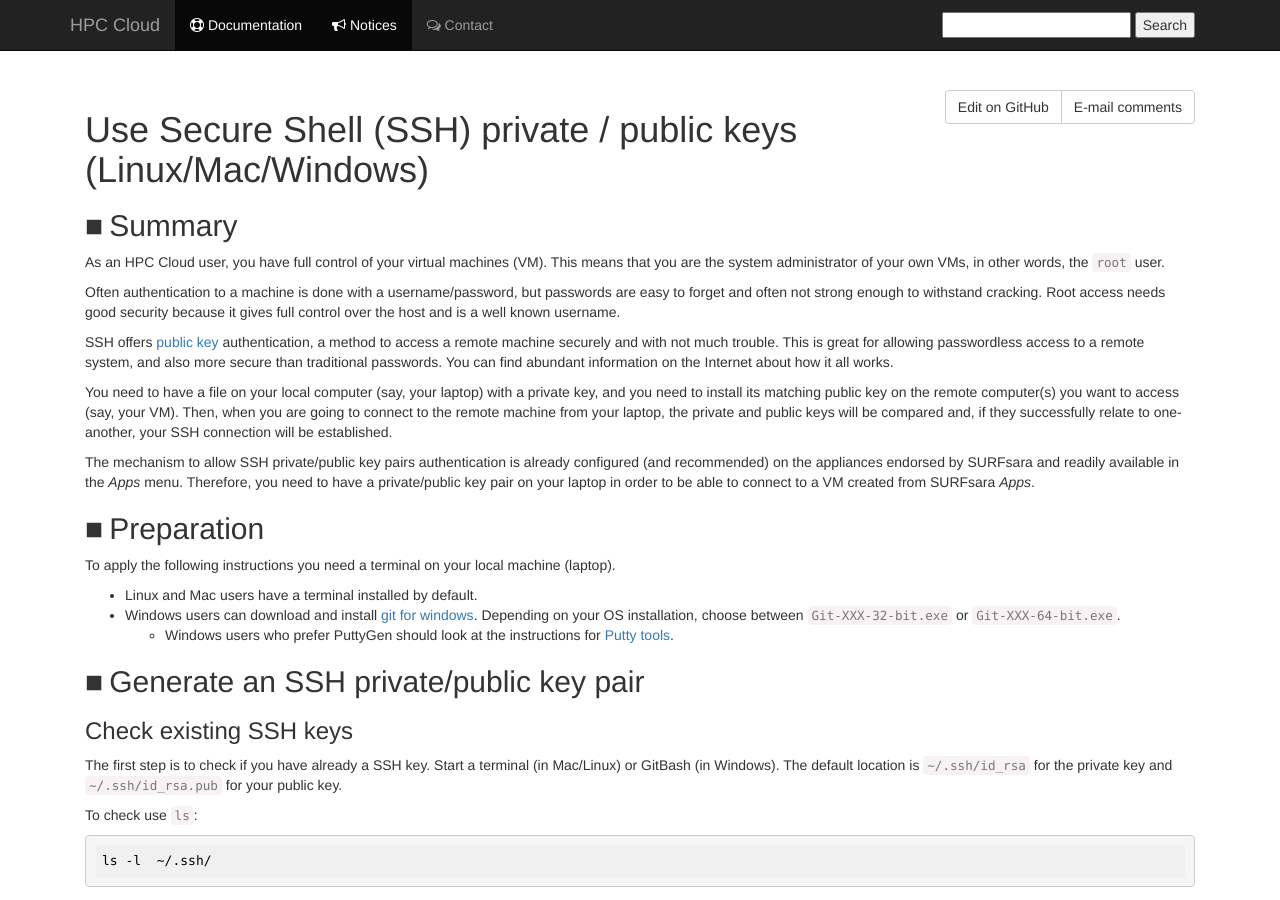
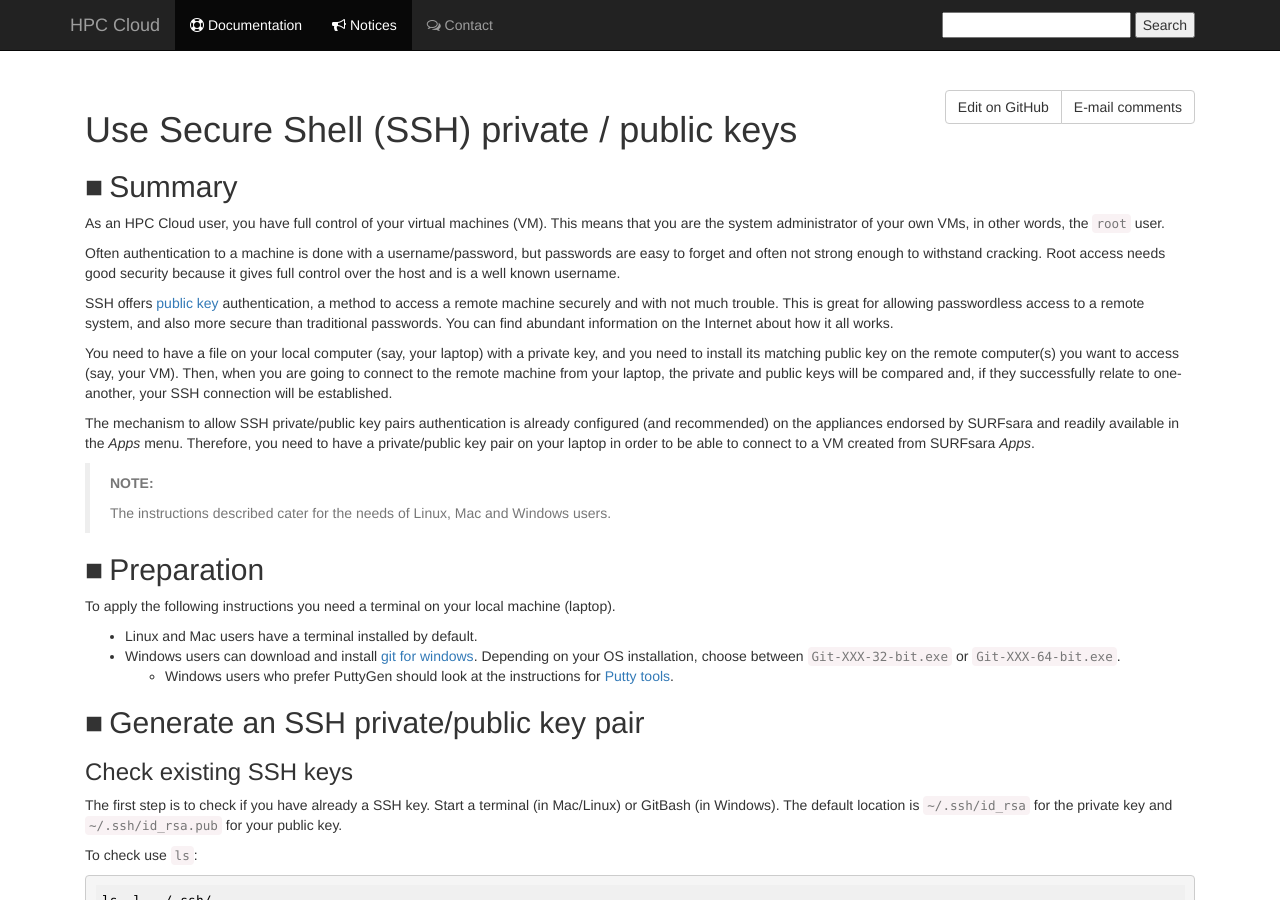
Before and after one commit to sara-nl/clouddocs, a Jekyll site: the page built from SSHkey.markdown, in a window 1280 px wide and 900 px high. Built offline with Jekyll 4.4.1, drawn with Linux system fonts in a browser that asks for light colours; nearby versions of some CDN libraries; our own code applies the rules of GitHub Pages for plain Markdown files.

Commit message:
Rename page title for readability purposes

```diff
--- a/SSHkey.markdown
+++ b/SSHkey.markdown
@@ -17,6 +16,10 @@ This is great for allowing passwordless access to a remote system, and also more
 You need to have a file on your local computer (say, your laptop) with a private key, and you need to install its matching public key on the remote computer(s) you want to access (say, your VM). Then, when you are going to connect to the remote machine from your laptop, the private and public keys will be compared and, if they successfully relate to one-another, your SSH connection will be established.
 
 The mechanism to allow SSH private/public key pairs authentication is already configured (and recommended) on the appliances endorsed by SURFsara and readily available in the _Apps_ menu. Therefore, you need to have a private/public key pair on your laptop in order to be able to connect to a VM created from SURFsara _Apps_.
+
+>**NOTE:**
+>
+> The instructions described cater for the needs of Linux, Mac and Windows users.
 
 ## Preparation
 
```
Also changed, not shown: other parts of SSHkey.markdown (+1 -2 lines).
